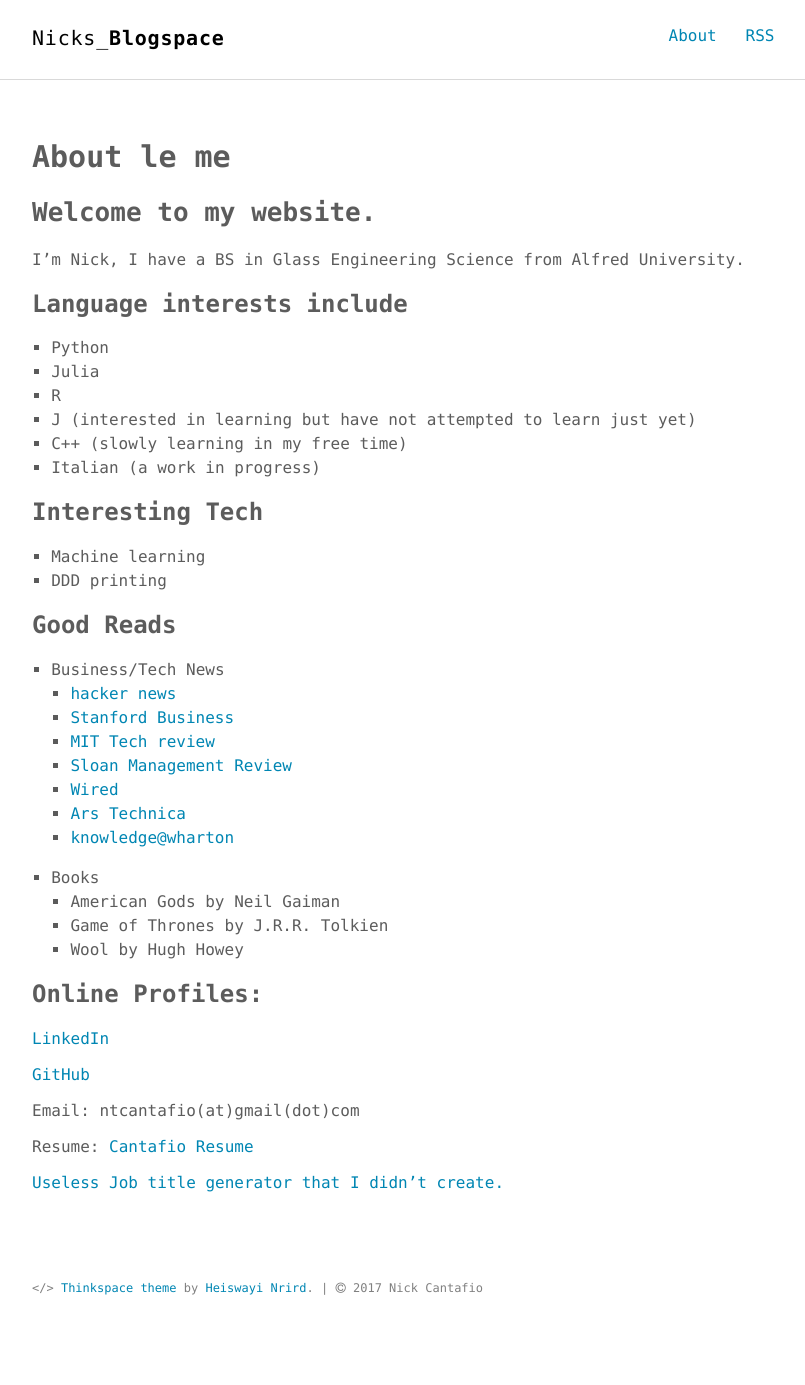
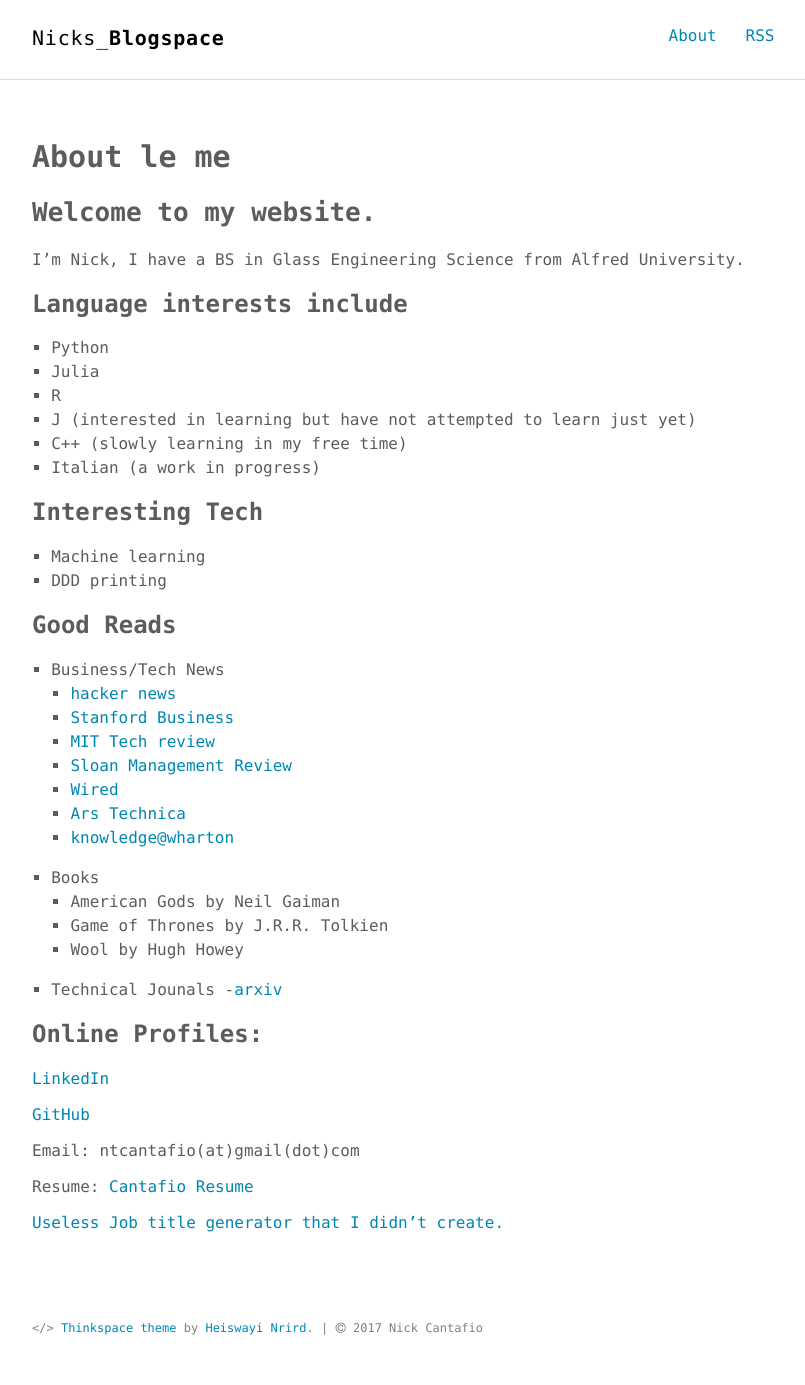
Before and after one commit to nickcanny/nickcanny.github.io, a Jekyll site: the page built from about.md, in a window 1280 px wide. Shown: the whole page, without its empty margins (232-1037 px from the left). Built offline with Jekyll 4.4.1, drawn with Linux system fonts in a browser that asks for light colours; before the commit the page ends 1345 px from its top, so only the background shows below that.

Commit message:
Update about.md

```diff
--- a/about.md
+++ b/about.md
@@ -33,6 +33,8 @@ I'm Nick, I have a BS in Glass Engineering Science from Alfred University.
    - American Gods by Neil Gaiman
    - Game of Thrones by J.R.R. Tolkien
    - Wool by Hugh Howey
+ - Technical Jounals
+   -[arxiv](https://arxiv.org/)
 
 ### Online Profiles:
 
```
